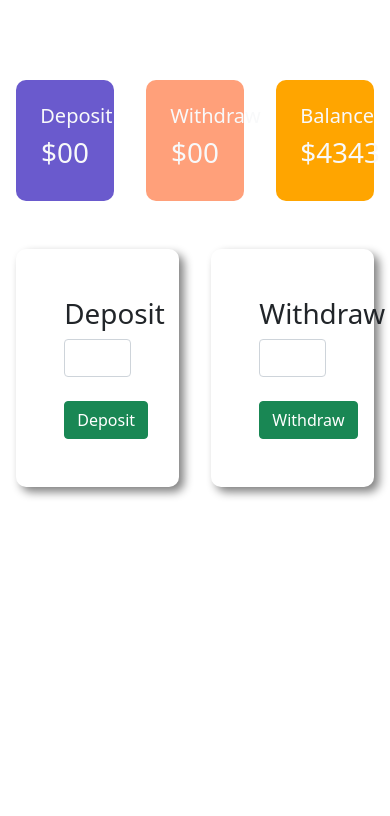
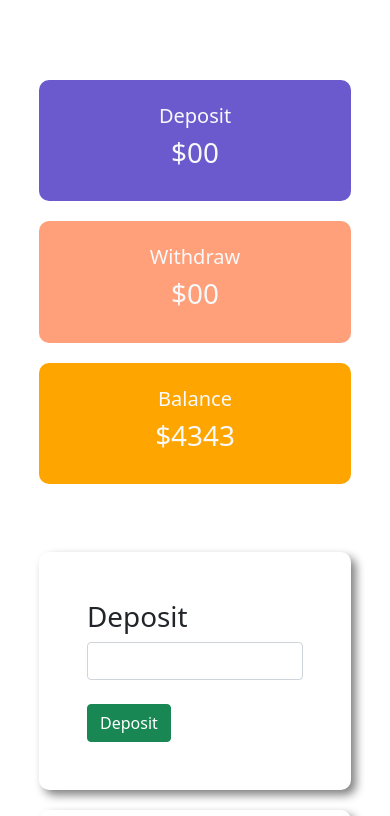
Before and after one commit to D-ic-K/aBank, a plain HTML site: page index.html in a window 390 px wide. Both pictures are taken after typing "name@example.com", "Sample123" into the empty fields and a click on the button "Submit". Shown: the top 816 px of the page. Drawn offline with nearby package versions, Linux system fonts and the light colour scheme.

Commit message:
halka responsiveness

```diff
--- a/index.html
+++ b/index.html
@@ -8,6 +8,14 @@
     <link rel="stylesheet" href="style.css">
     <link href="https://cdn.jsdelivr.net/npm/bootstrap@5.1.3/dist/css/bootstrap.min.css" rel="stylesheet" integrity="sha384-1BmE4kWBq78iYhFldvKuhfTAU6auU8tT94WrHftjDbrCEXSU1oBoqyl2QvZ6jIW3" crossorigin="anonymous">
     <style>
+      @media only screen and (max-width: 570px) {
+        #tansactionPage{
+          width: 80%;
+        }
+        .displayBox,.inputNum{
+          margin-bottom: 20px;
+        }
+      }
     </style>
 </head>
 <body>
@@ -39,26 +47,26 @@
       <div class="transactionPage">
         <div class="display">
           <div class="row d-flex justify-content-around text-light">
-            <div class="col-4 deposite w-25 displayBox text-center p-4" id="deposite">
+            <div class=" col-md-3 col-sm-6 deposite displayBox text-center py-4" id="deposite">
               <h5>Deposit</h5>
               <h1>$<span id="depositAmount">00</span></h1>
             </div>
-            <div class="col-4 withdraw w-25 displayBox text-center p-4" id="withdraw">
+            <div class=" col-md-3 col-sm-6 withdraw displayBox text-center py-4" id="withdraw">
               <h5>Withdraw</h5>
               <h1>$<span id="withdrawAmount">00</span></h1>
             </div>
-            <div class="col-4 balance w-25 displayBox text-center p-4" id="balance">
+            <div class=" col-md-3 col-sm-6 balance displayBox text-center py-4" id="balance">
               <h5>Balance</h5>
               <h1>$<span id="totalAmount">4343</span></h1>
             </div>
           </div>
           <div class="row d-flex justify-content-around mt-5">
-            <form class="col-5 numInput p-5">
+            <form class="inputNum col-lg-5 col-sm-10 numInput p-5">
                 <h1>Deposit</h1>
                 <input type="number" name="" class="form-control" id="depositNum"> <br>
                 <button onclick="deposit()" type="button" id="depositBtn" class="btn btn-success" >Deposit</button>
             </form>
-            <form class="col-5 numInput p-5">
+            <form class="inputNum col-lg-5 col-sm-10 numInput p-5">
               <h1>Withdraw</h1>
               <input type="number" name="" class="form-control" id="withdrawNum"> <br>
               <button onclick="withdraw()" type="button" id="withdrawBtn" class="btn btn-success" >Withdraw</button>
```
